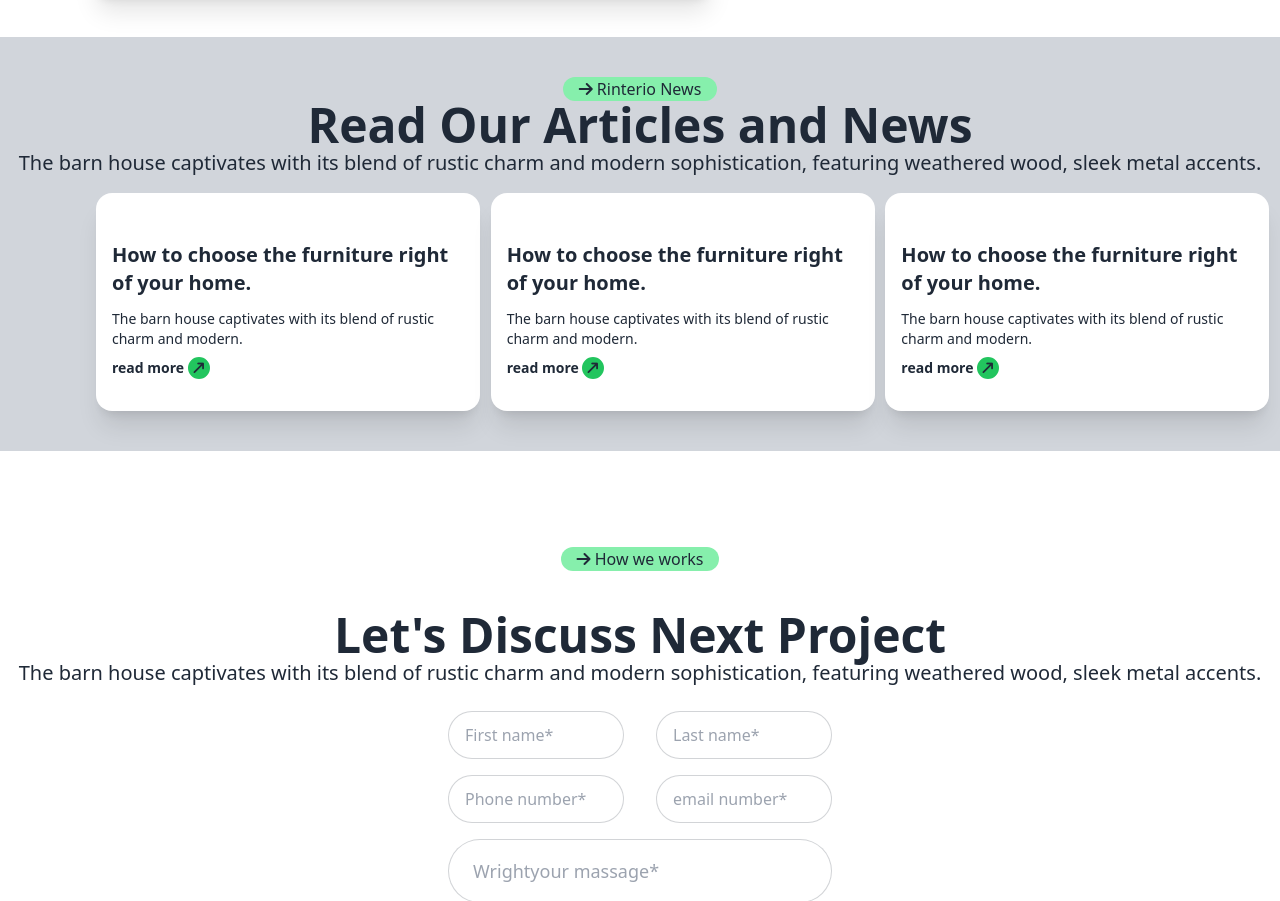
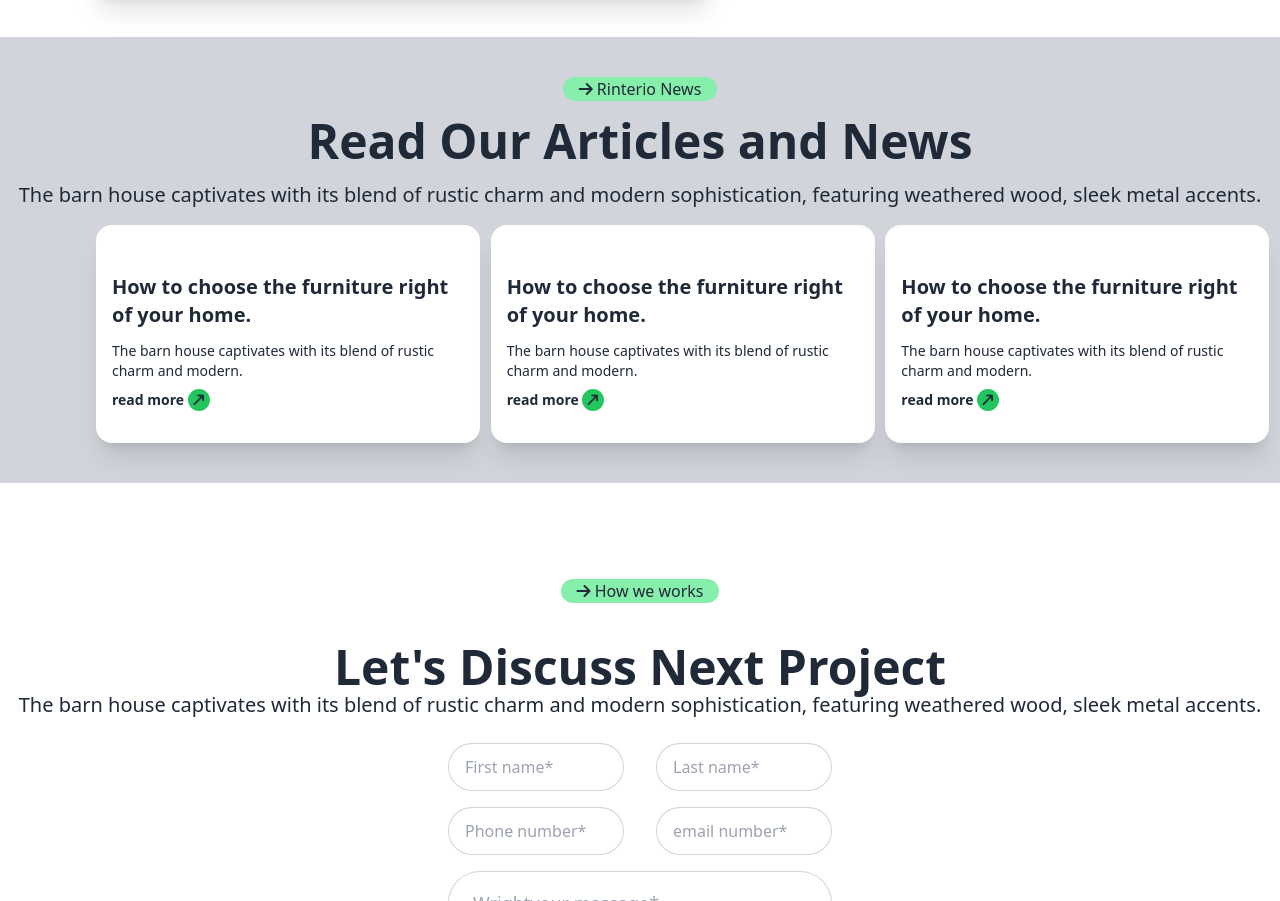
Before and after one commit to mosabbirrahman/assignment-3, a plain HTML site: page index.html in a window 1280 px wide. Shown: the part 1999-2900 px from the top of the page. Drawn offline with nearby package versions, Linux system fonts and the light colour scheme.

Commit message:
read our articales and news

```diff
--- a/index.html
+++ b/index.html
@@ -208,8 +208,8 @@
     <div class="text-center">
       <button class="rounded-full bg-green-300 pl-4 pr-4"><i class="fa-solid fa-arrow-right"></i> Rinterio News</button>
     </div>
-    <h1 class="text-5xl font-bold text-center">Read Our Articles and News</h1>
-  <p class="text-xl font-medium text-center">The barn house captivates with its blend of rustic charm and modern sophistication, featuring weathered wood, sleek metal accents.</p>
+    <h1 class="text-5xl font-bold text-center pt-4">Read Our Articles and News</h1>
+  <p class="text-xl font-medium text-center pt-4">The barn house captivates with its blend of rustic charm and modern sophistication, featuring weathered wood, sleek metal accents.</p>
   </div>
   <!-- card -->
   <div class="grid md:grid-cols-3 grid-cols-1 gap-4 m-12 pl-20 m-4 pb-10">
```
